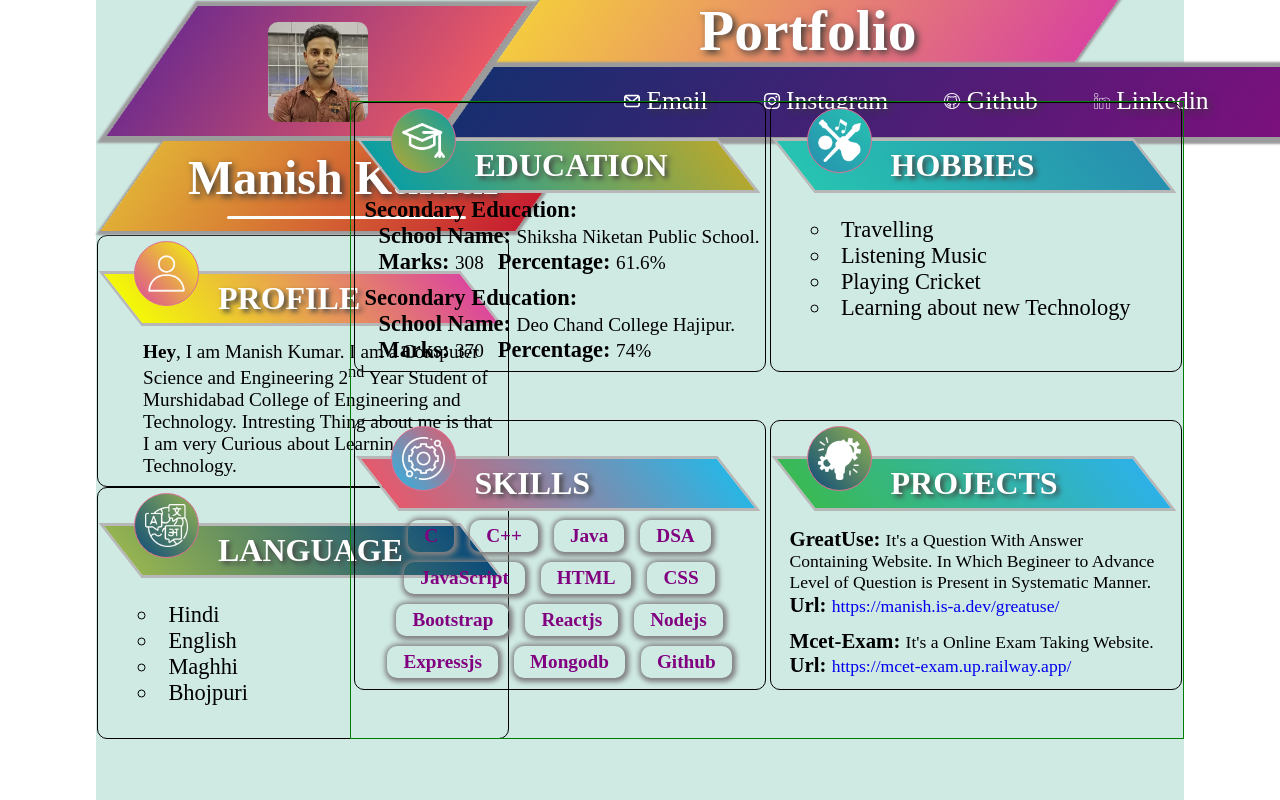
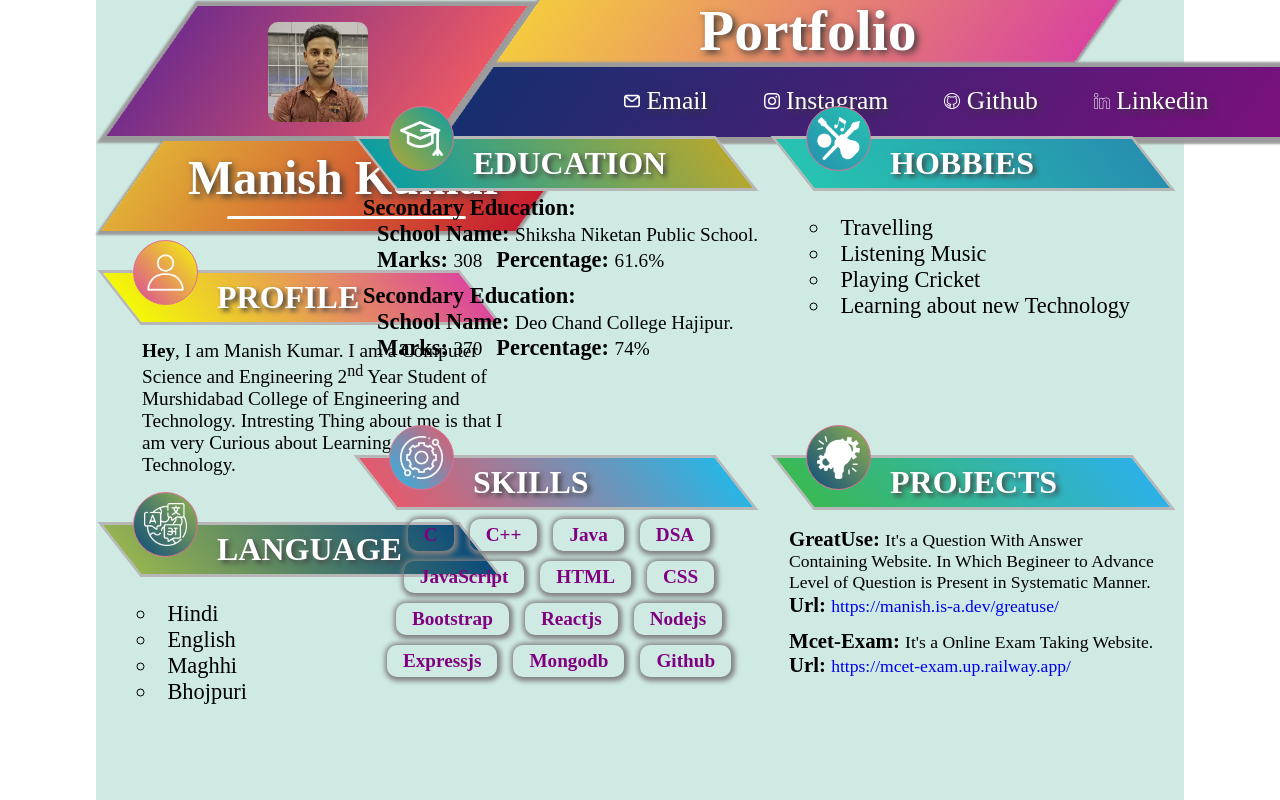
Before and after one commit to manish7479dlp/manish7479dlp.github.io, a React (Create React App) app: page / in a window 1280 px wide. Shown: the top 800 px of the page. Built offline with nearby package versions, Linux system fonts and the light colour scheme.

Commit message:
Fix: Remove all the border

```diff
--- a/src/Components/Profile/Profile.css
+++ b/src/Components/Profile/Profile.css
@@ -6,7 +6,7 @@
     width: calc(var(--titleContainerWidth) + 50px);
     height: var(--profileContainerHeight);
     border-radius: 10px;
-    border: 1px solid black;
+    /* border: 1px solid black; */
     margin-left: 1px;
     /* box-shadow: 1px 1px 4px 4px rgb(184, 230, 248); */
 }
--- a/src/Components/RightContentCollection/RightContentCollection.css
+++ b/src/Components/RightContentCollection/RightContentCollection.css
@@ -1,7 +1,7 @@
 .rightContentCollection {
   height: calc(96vh - var(--iContainerHeight));
   width: calc(var(--titleContainerWidth) + 472px);
-  border: 1px solid green;
+  /* border: 1px solid green; */
   position: absolute;
   right: 0px;
   bottom: 0px;
```
